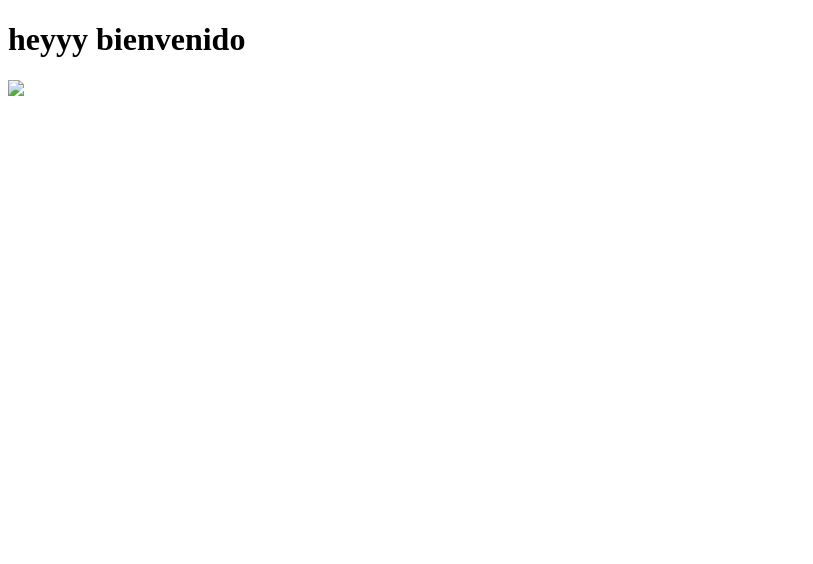
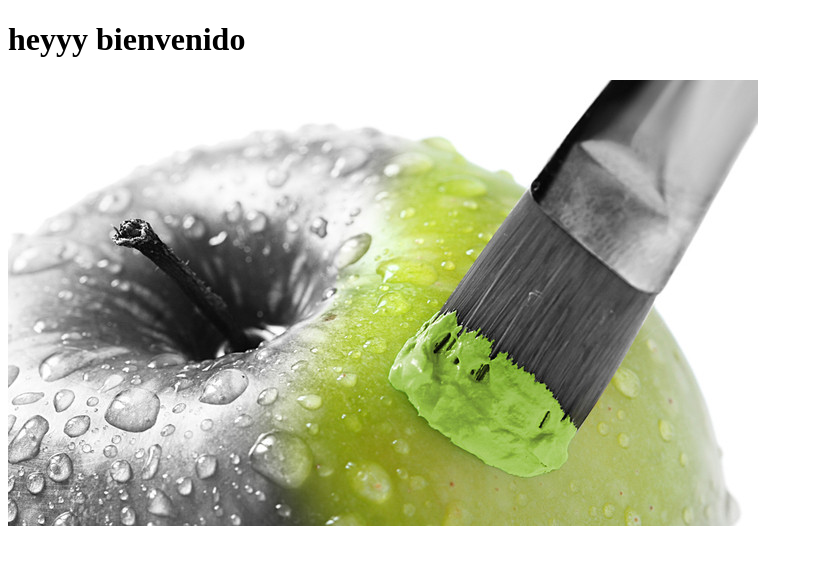
Before and after one commit to cartagena97/cartagena97.github.io, a plain HTML site: page index.html in a window 1280 px wide. Shown: the whole page, without its empty margins (0-813 px from the left). Drawn offline with Linux system fonts and the light colour scheme.

Commit message:
Update index.html

```diff
--- a/index.html
+++ b/index.html
@@ -6,6 +6,6 @@
 </head>
 <body>
 	<h1>heyyy bienvenido</h1>
-	<img src="/assets/img/content/tipos-de-imágenes.jpg/">
+	<img src="/assets/img/content/tipos-de-imágenes.jpg">
 </body>
 </html>
```
